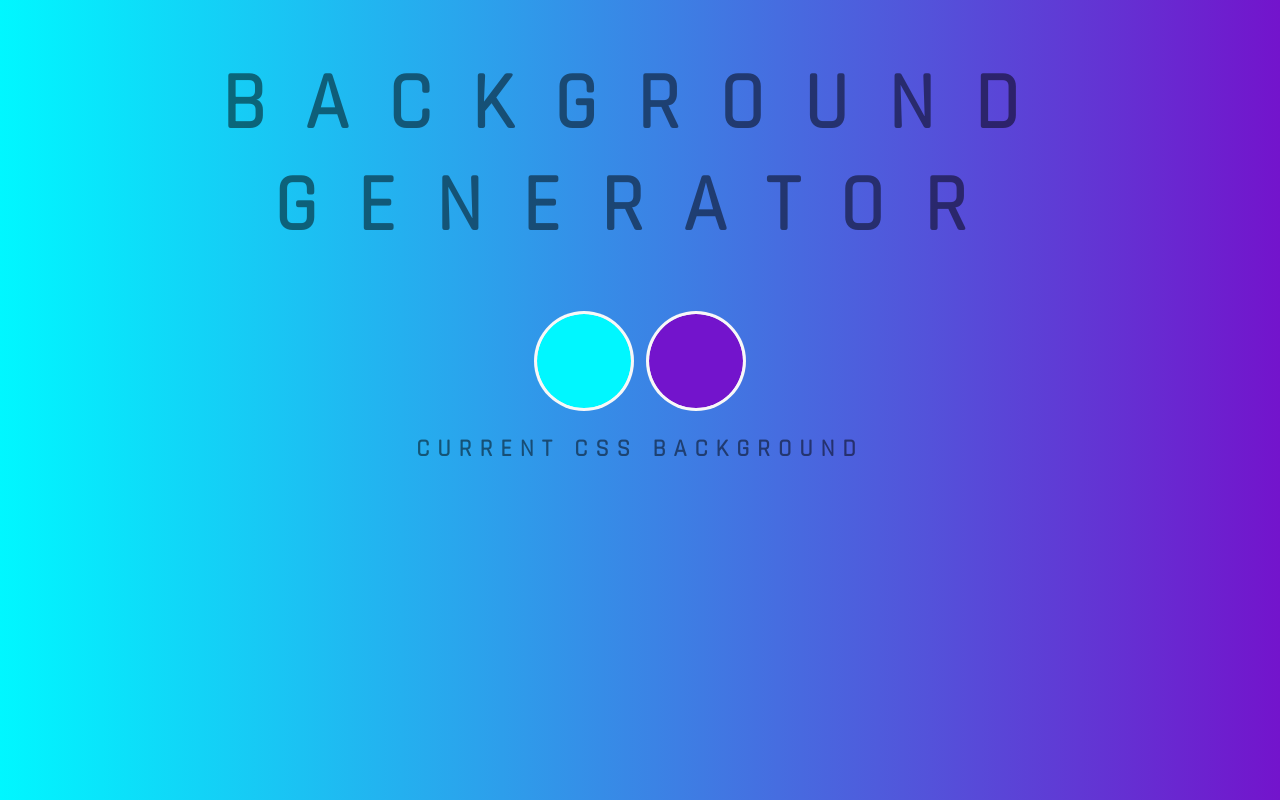
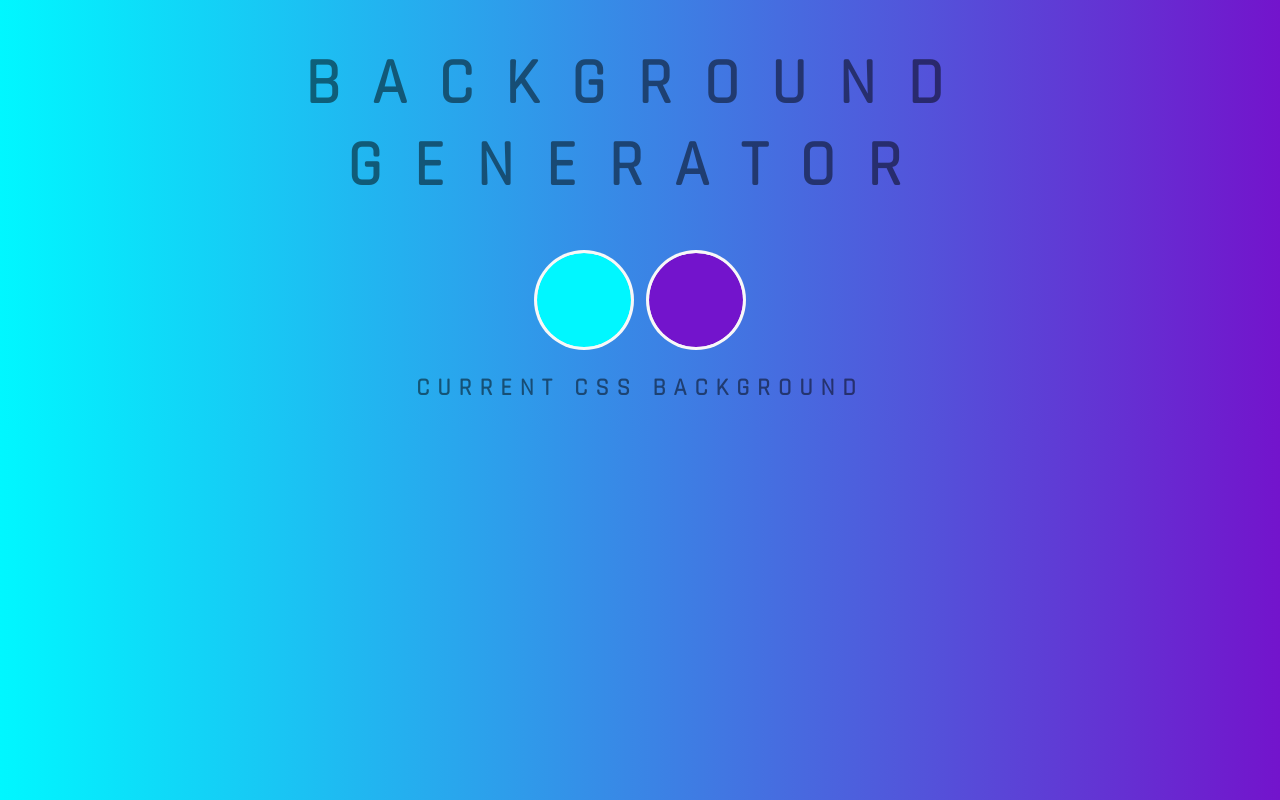
Before and after one commit to Ligottica/Gradient-background, a plain HTML site: page index.html in a window 1280 px wide. Drawn offline with Linux system fonts and the light colour scheme.

Commit message:
h1 changed font-size

```diff
--- a/style.css
+++ b/style.css
@@ -10,7 +10,7 @@ body {
 
 h1 {
     font-family: 'Rajdhani', sans-serif;
-    font-size:  5em;
+    font-size:  5vw;
     color: rgba(0,0,0,.5);
     text-align: center;
     text-transform: uppercase;
```
